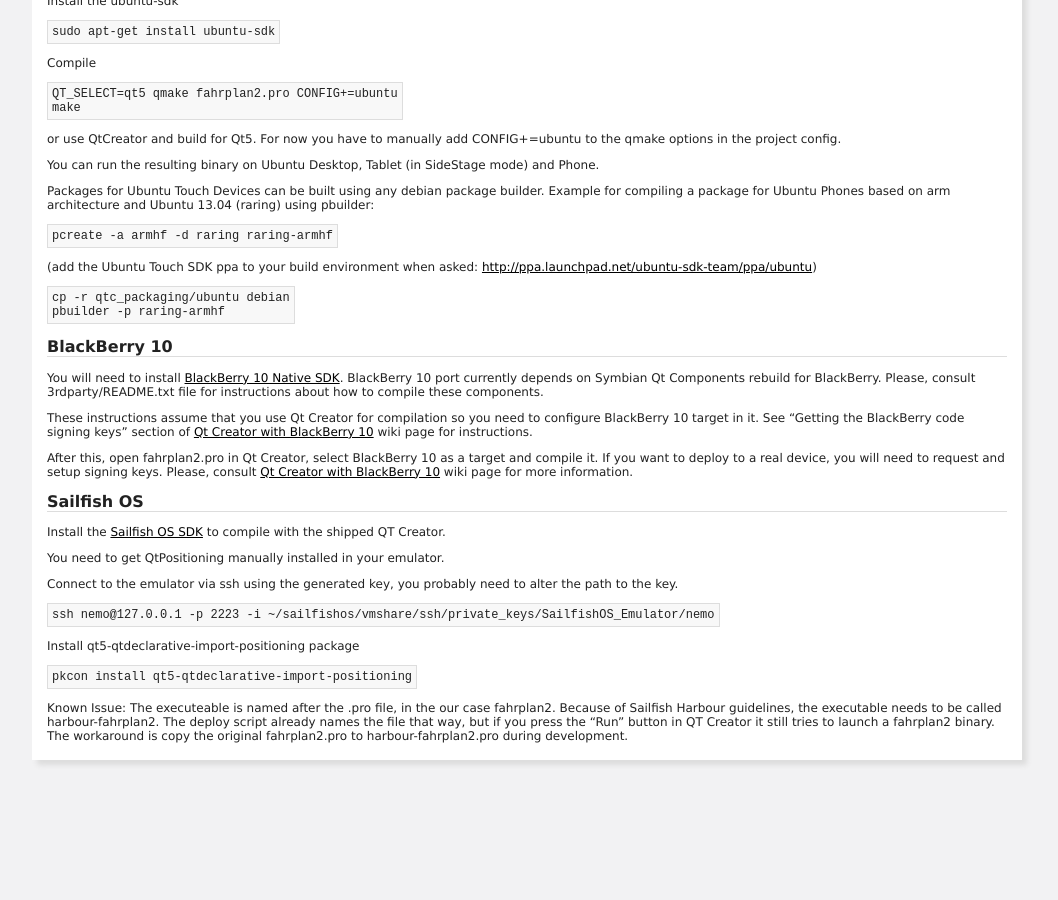
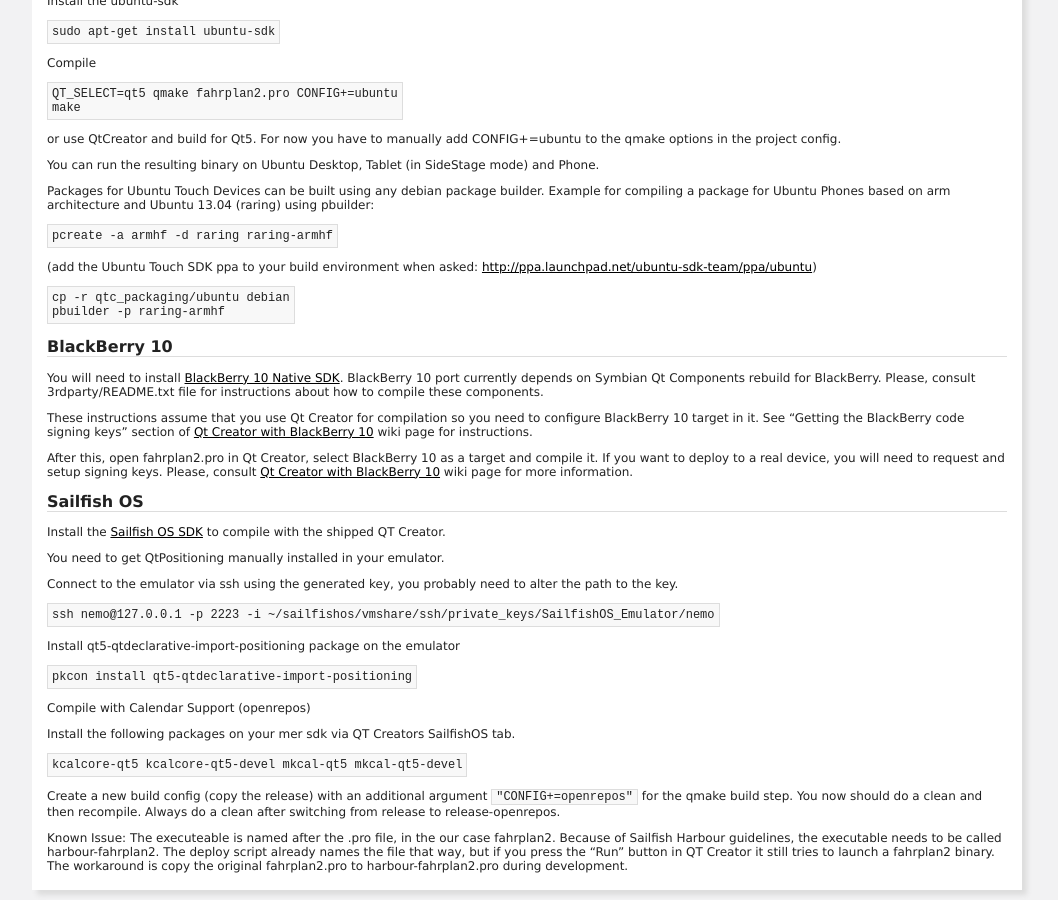
Before and after one commit to smurfy/fahrplan, a Jekyll site: the page built from compile.md, in a window 1280 px wide and 900 px high, scrolled down 630 px. Shown: the whole window, without its empty margins (113-1171 px from the left). Built offline with Jekyll 4.4.1, drawn with Linux system fonts in a browser that asks for light colours; before the commit the page ends 1400 px from its top, so only the background shows below that.

Commit message:
Adding information about how to build the openrepos version

````diff
--- a/compile.md
+++ b/compile.md
@@ -100,10 +100,18 @@
 
     ssh nemo@127.0.0.1 -p 2223 -i ~/sailfishos/vmshare/ssh/private_keys/SailfishOS_Emulator/nemo
 
-Install qt5-qtdeclarative-import-positioning package
+Install qt5-qtdeclarative-import-positioning package on the emulator
 
     pkcon install qt5-qtdeclarative-import-positioning
 
+Compile with Calendar Support (openrepos)
+
+Install the following packages on your mer sdk via QT Creators SailfishOS tab.
+
+    kcalcore-qt5 kcalcore-qt5-devel mkcal-qt5 mkcal-qt5-devel
+
+Create a new build config (copy the release) with an additional argument ```"CONFIG+=openrepos"``` for the qmake build step.
+You now should do a clean and then recompile. Always do a clean after switching from release to release-openrepos.
 
 Known Issue: The executeable is named after the .pro file, in the
 our case fahrplan2. Because of Sailfish Harbour guidelines, the
````
